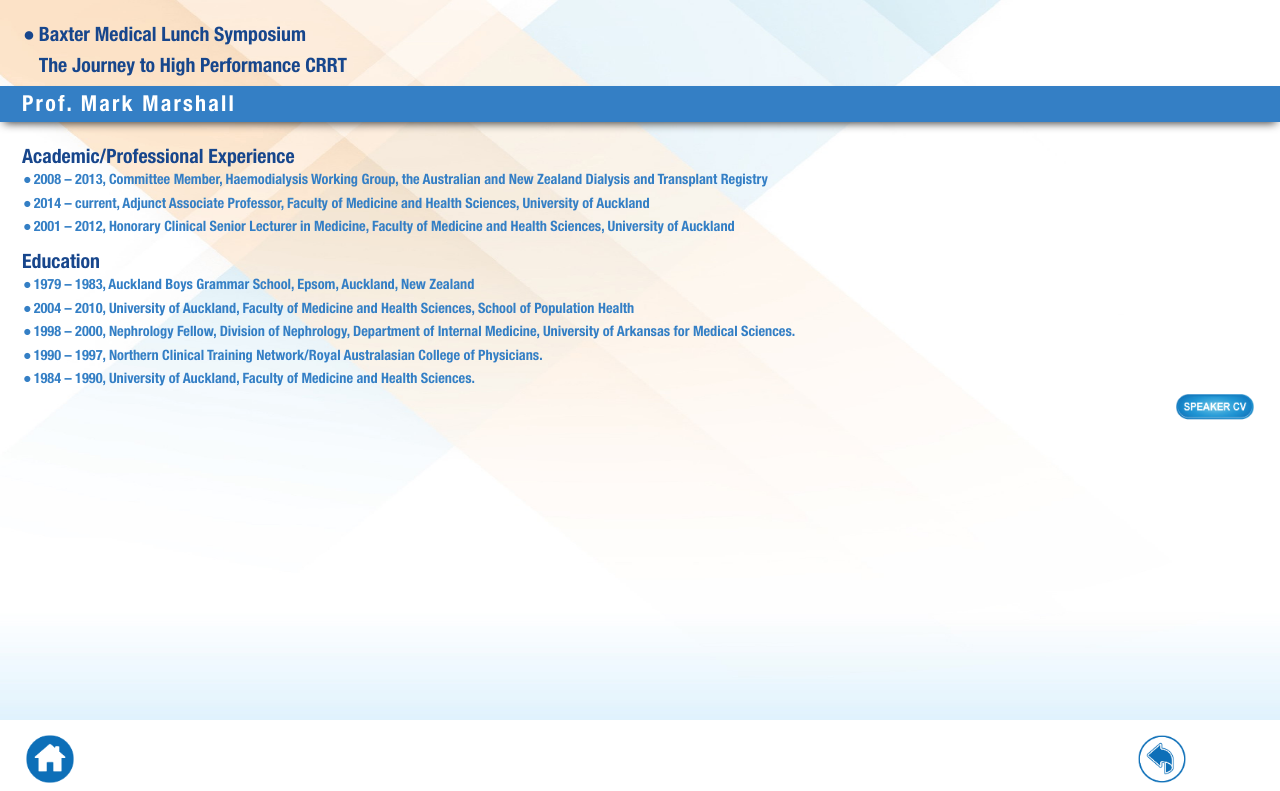
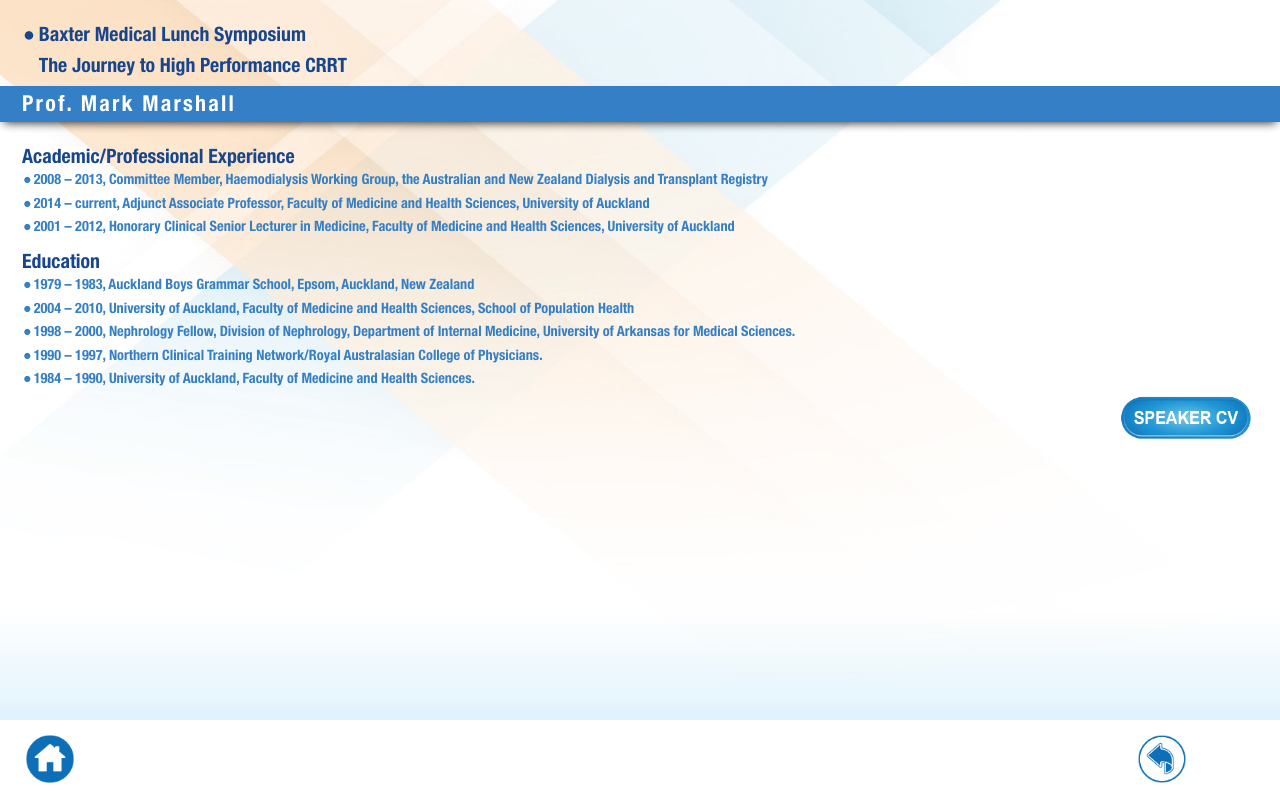
Before and after one commit to yfancc20/baxterlunch, a PHP site: page /speaker1-2.php in a window 1280 px wide. Shown: the top 791 px of the page. Run offline with PHP 8.4, Linux system fonts and the light colour scheme; data that the repository does not hold is empty.

Commit message:
update button size

```diff
--- a/src/css/app.css
+++ b/src/css/app.css
@@ -230,7 +230,7 @@ body, html {
         -ms-hyphens: auto;
         hyphens: auto; }
   .wrapper.speaker-each .speaker-cv img {
-    height: 3rem; }
+    height: 5rem; }
 
 /*******************
  * Menu
--- a/src/scss/app.scss
+++ b/src/scss/app.scss
@@ -324,7 +324,7 @@ body, html {
 
  	.speaker-cv {
  		img {
- 			height: 3rem;
+ 			height: 5rem;
  		}
  	}
 }
```
